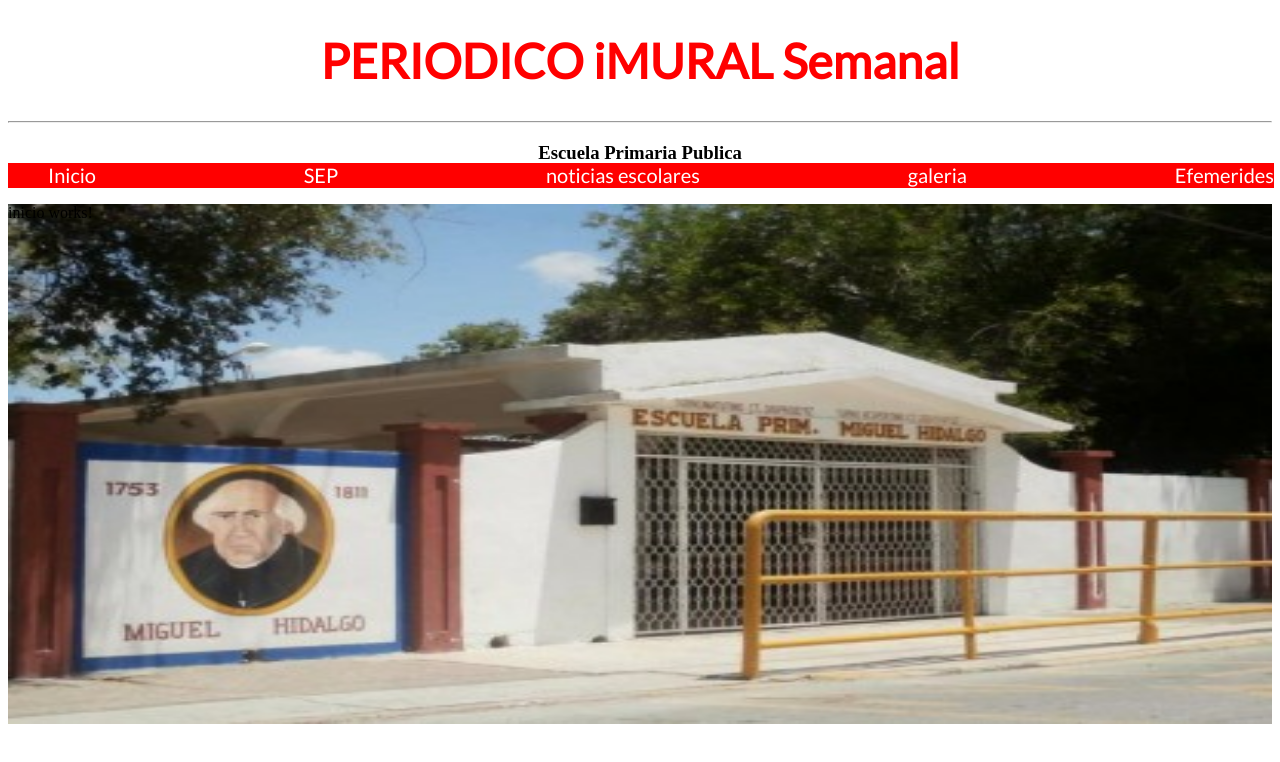
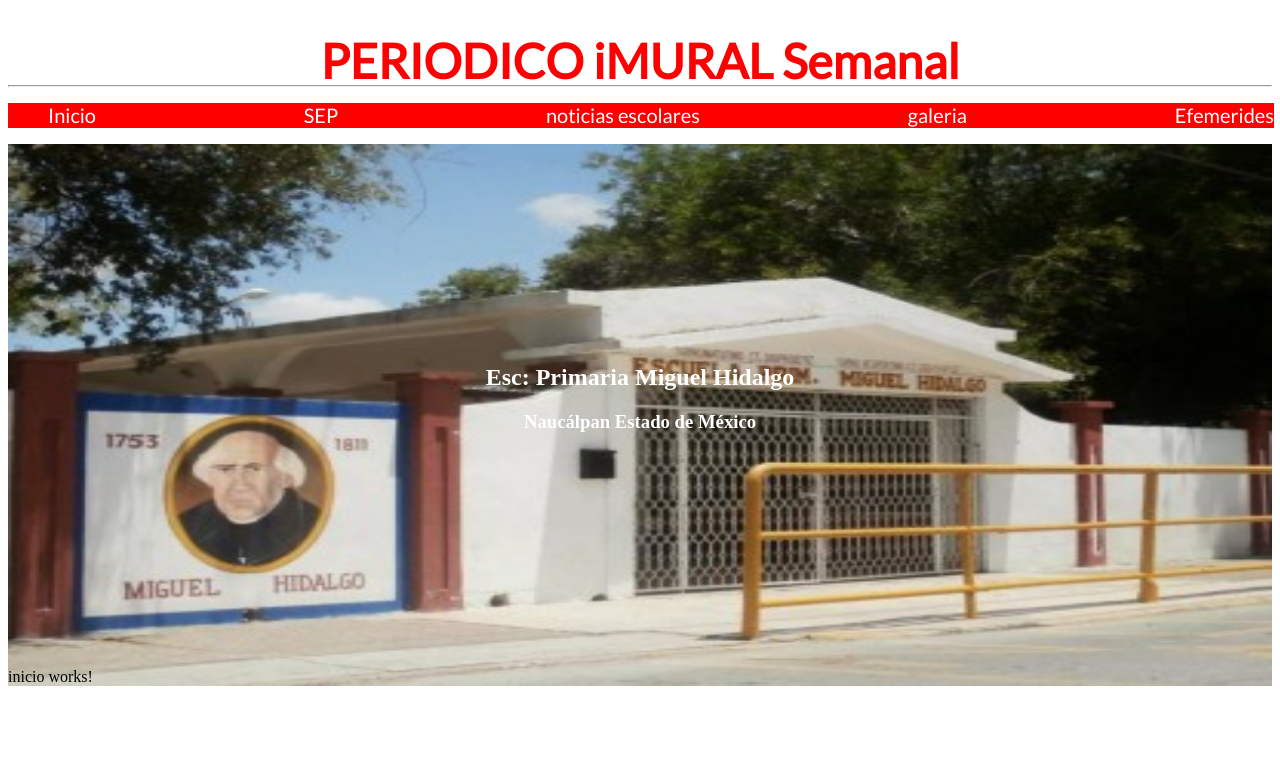
Before and after one commit to jorgernes/periodico, an Angular app: page / in a window 1280 px wide. Shown: the top 762 px of the page. Built offline with nearby package versions, Linux system fonts and the light colour scheme.

Commit message:
desdethub

```diff
--- a/src/app/app.component.css
+++ b/src/app/app.component.css
@@ -13,5 +13,12 @@ h1 {
 }
 .headers{
   width: 100%;
-  height: 115px;
+  height: 45px;
 }
+.texto {
+	color:#fff;
+	position:relative;
+	padding:200px 0;
+	text-align: center;
+	font-weight: 400;
+}
--- a/src/app/app.component.html
+++ b/src/app/app.component.html
@@ -1,13 +1,19 @@
 
-<div class="headers" style="text-align:center">
+<div class="headers" style="text-align:center" >
 
   <h1 >
    PERIODICO iMURAL Semanal
   </h1>
-  <hr>
-  <h3>Escuela Primaria Publica</h3>
+
+  <!-- <h3>Escuela Primaria Publica</h3> -->
 </div>
+<hr>
 <app-nav></app-nav>
 <div id="fondo">
+    <div class="texto">
+        <h2>Esc: Primaria Miguel Hidalgo</h2>
+        <!-- <br> -->
+         <h3>Naucálpan Estado de México</h3>
+      </div>
   <router-outlet></router-outlet>
 </div>
--- a/src/styles.css
+++ b/src/styles.css
@@ -1 +1,4 @@
-/* You can add global styles to this file, and also import other style files */
+You can add global styles to this file, and also import other style files
+body {
+    margin: 0;
+}
```
